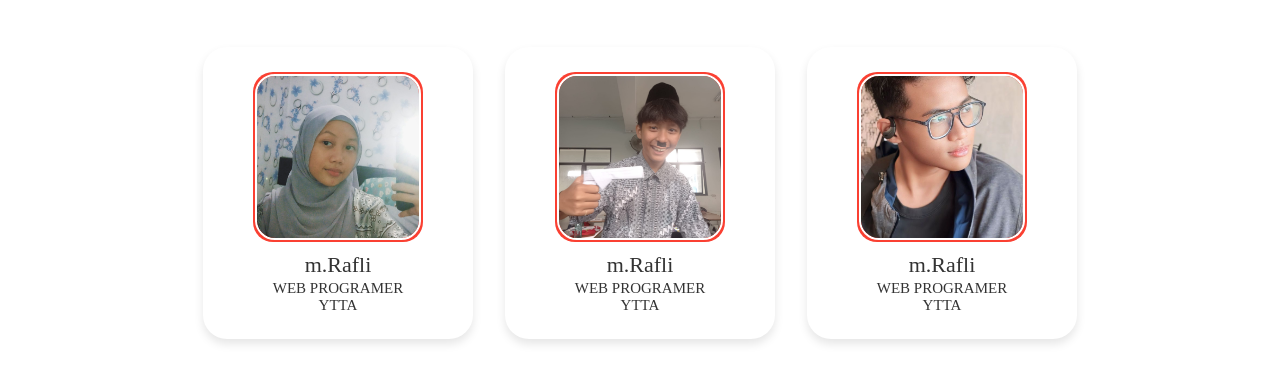
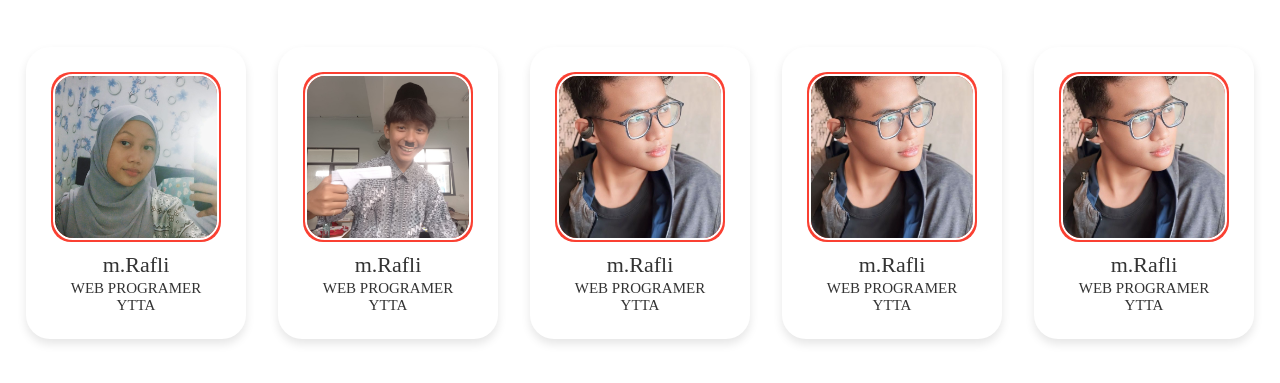
Before and after one commit to hashifah08/project-informatika, a plain HTML site: page page.html in a window 1280 px wide. Shown: the part 287-670 px from the top of the page. Drawn offline with Linux system fonts and the light colour scheme.

Commit message:
Add files via upload

```diff
--- a/page.html
+++ b/page.html
@@ -62,6 +62,26 @@
                 <span class="jobdesk">YTTA</span>
              </div>
         </div>
+    <div class="profile-card">
+        <div class="image">
+            <img src="member3.jpg"class="profile-img" />
+          </div>
+        <div class="text-data">
+            <span class="name">m.Rafli</span>
+            <span class="job">WEB PROGRAMER</span>
+            <span class="jobdesk">YTTA</span>
+         </div>
+    </div>
+    <div class="profile-card">
+        <div class="image">
+            <img src="member3.jpg"class="profile-img" />
+          </div>
+        <div class="text-data">
+            <span class="name">m.Rafli</span>
+            <span class="job">WEB PROGRAMER</span>
+            <span class="jobdesk">YTTA</span>
+         </div>
+    </div>
     </div>
 
 </body>
```
